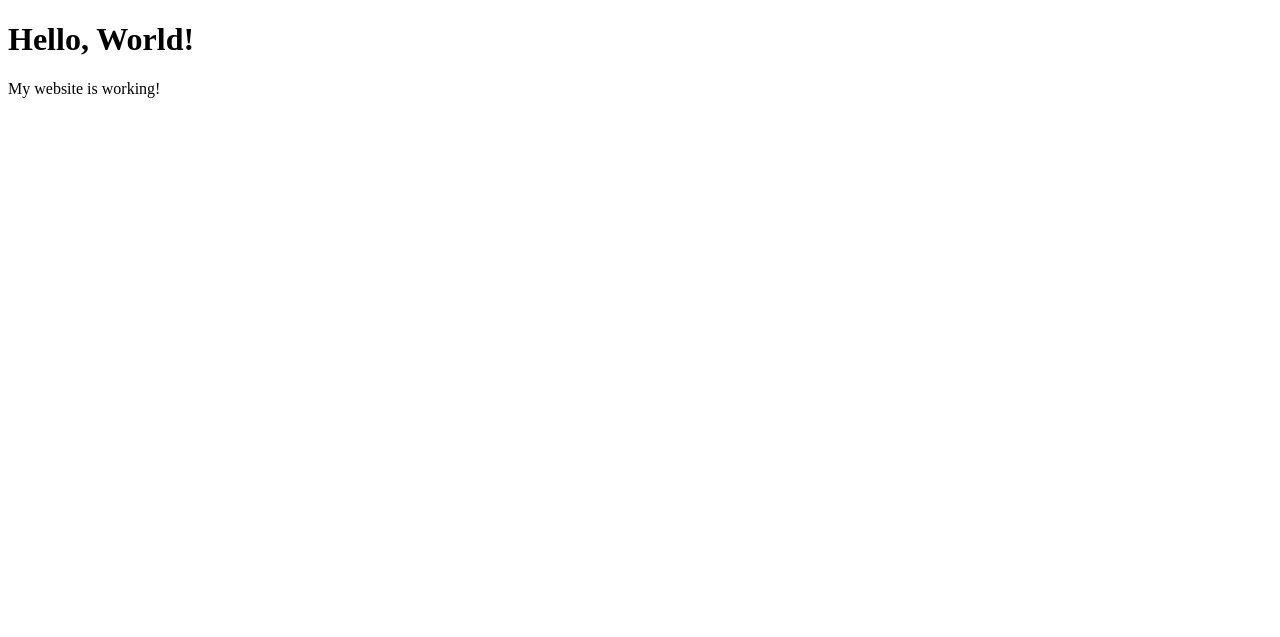
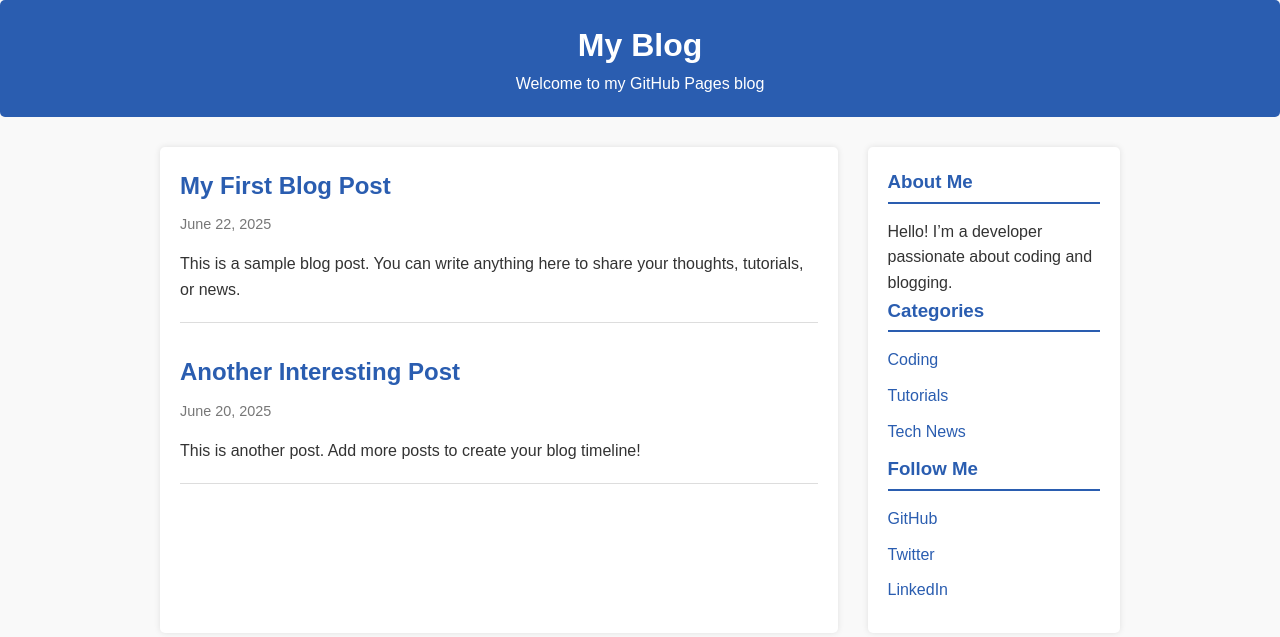
Before and after one commit to CXXWizard/srirevanthcheats, a plain HTML site: page index.html in a window 1280 px wide. Drawn offline with Linux system fonts and the light colour scheme.

Commit message:
Update index.html

```diff
--- a/index.html
+++ b/index.html
@@ -1,10 +1,139 @@
 <!DOCTYPE html>
-<html>
-  <head>
-    <title>Sri Revanth Cheats</title>
-  </head>
-  <body>
-    <h1>Hello, World!</h1>
-    <p>My website is working!</p>
-  </body>
+<html lang="en">
+<head>
+  <meta charset="UTF-8" />
+  <meta name="viewport" content="width=device-width, initial-scale=1" />
+  <title>My Blog - GitHub Pages</title>
+  <style>
+    /* Reset some default styles */
+    body, h1, h2, h3, p, ul, li, a {
+      margin: 0; padding: 0;
+      font-family: Arial, sans-serif;
+    }
+    body {
+      background: #f9f9f9;
+      color: #333;
+      line-height: 1.6;
+    }
+    a {
+      color: #2a5db0;
+      text-decoration: none;
+    }
+    a:hover {
+      text-decoration: underline;
+    }
+
+    /* Container */
+    .container {
+      max-width: 960px;
+      margin: 30px auto;
+      display: flex;
+      gap: 30px;
+    }
+
+    /* Header */
+    header {
+      background-color: #2a5db0;
+      padding: 20px;
+      color: white;
+      text-align: center;
+      margin-bottom: 30px;
+      border-radius: 5px;
+    }
+
+    /* Main blog posts area */
+    main {
+      flex: 3;
+      background: white;
+      padding: 20px;
+      border-radius: 5px;
+      box-shadow: 0 0 6px rgba(0,0,0,0.1);
+    }
+
+    article.post {
+      margin-bottom: 30px;
+      border-bottom: 1px solid #ddd;
+      padding-bottom: 20px;
+    }
+
+    article.post h2 {
+      color: #2a5db0;
+      margin-bottom: 8px;
+    }
+
+    article.post .date {
+      font-size: 0.9em;
+      color: #777;
+      margin-bottom: 15px;
+    }
+
+    /* Sidebar */
+    aside.sidebar {
+      flex: 1;
+      background: white;
+      padding: 20px;
+      border-radius: 5px;
+      height: fit-content;
+      box-shadow: 0 0 6px rgba(0,0,0,0.1);
+    }
+
+    aside.sidebar h3 {
+      margin-bottom: 15px;
+      border-bottom: 2px solid #2a5db0;
+      padding-bottom: 5px;
+      color: #2a5db0;
+    }
+
+    aside.sidebar ul {
+      list-style: none;
+    }
+
+    aside.sidebar ul li {
+      margin-bottom: 10px;
+    }
+  </style>
+</head>
+<body>
+
+  <header>
+    <h1>My Blog</h1>
+    <p>Welcome to my GitHub Pages blog</p>
+  </header>
+
+  <div class="container">
+    <main>
+      <article class="post">
+        <h2>My First Blog Post</h2>
+        <div class="date">June 22, 2025</div>
+        <p>This is a sample blog post. You can write anything here to share your thoughts, tutorials, or news.</p>
+      </article>
+
+      <article class="post">
+        <h2>Another Interesting Post</h2>
+        <div class="date">June 20, 2025</div>
+        <p>This is another post. Add more posts to create your blog timeline!</p>
+      </article>
+    </main>
+
+    <aside class="sidebar">
+      <h3>About Me</h3>
+      <p>Hello! I’m a developer passionate about coding and blogging.</p>
+
+      <h3>Categories</h3>
+      <ul>
+        <li><a href="#">Coding</a></li>
+        <li><a href="#">Tutorials</a></li>
+        <li><a href="#">Tech News</a></li>
+      </ul>
+
+      <h3>Follow Me</h3>
+      <ul>
+        <li><a href="#">GitHub</a></li>
+        <li><a href="#">Twitter</a></li>
+        <li><a href="#">LinkedIn</a></li>
+      </ul>
+    </aside>
+  </div>
+
+</body>
 </html>
```
